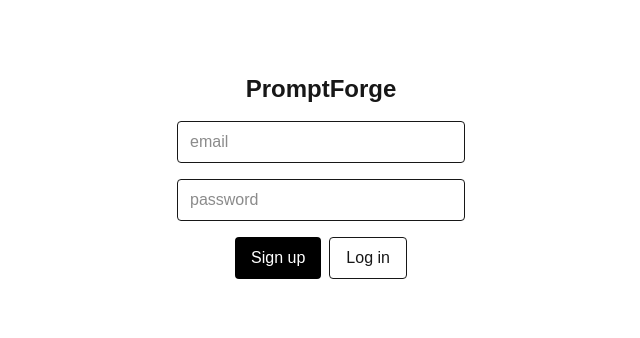
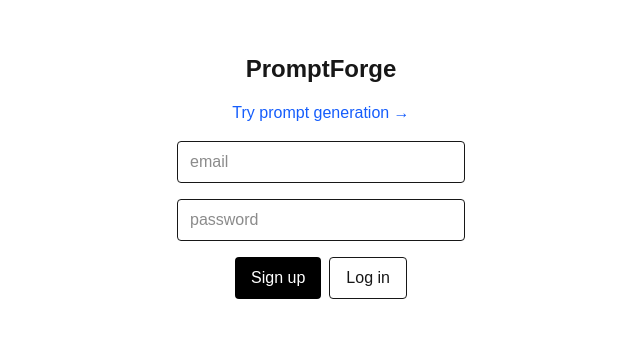
Before and after one commit to NeamulMorshed/prompt-forge, a Next.js app in the folder apps/web/: page / in a window 1280 px wide. Shown: the part 224-562 px from the top of the page, without its empty margins (319-959 px from the left). Built offline with nearby package versions, Linux system fonts and the light colour scheme; no server answers.

Commit message:
feat(web): add generate page link to home

```diff
--- a/apps/web/app/page.tsx
+++ b/apps/web/app/page.tsx
@@ -1,5 +1,6 @@
 "use client";
 
+import Link from "next/link";
 import { useState } from "react";
 import { authRequest, fetchMe } from "@/lib/api";
 
@@ -23,6 +24,9 @@
   return (
     <main className="flex min-h-screen flex-col items-center justify-center gap-4 p-8">
       <h1 className="text-2xl font-bold">PromptForge</h1>
+      <Link href="/generate" className="text-blue-600 hover:underline">
+        Try prompt generation →
+      </Link>
       <input
         className="border rounded px-3 py-2 w-72"
         placeholder="email"
```
